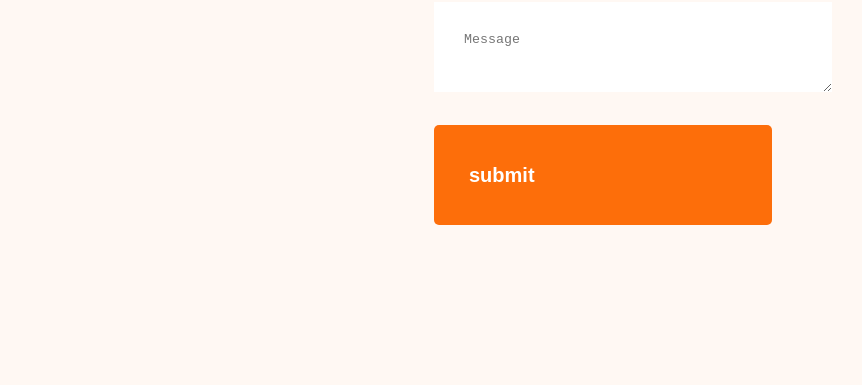
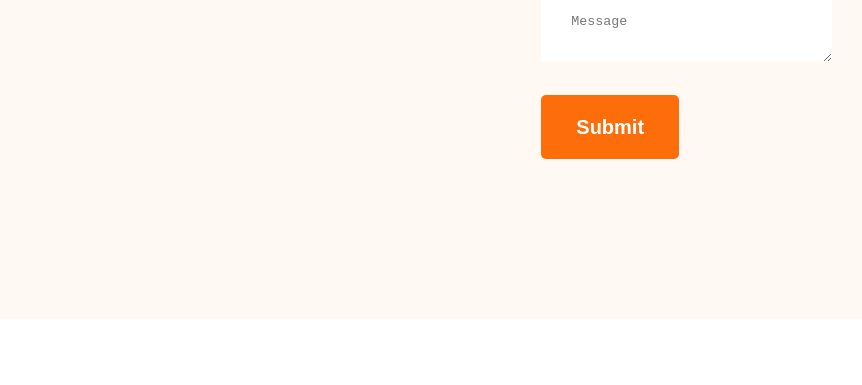
Before and after one commit to Asif419/portfolio-practice, a plain HTML site: page index.html in a window 1280 px wide. Shown: the part 3249-3634 px from the top of the page, without its empty margins (238-1100 px from the left). After the commit the page ends 3568 px from the top, so only its background shows below. Drawn offline with Linux system fonts and the light colour scheme.

Commit message:
button problem solve

```diff
--- a/index.html
+++ b/index.html
@@ -172,7 +172,7 @@
                     <input type="text" name="" id="" placeholder="Your Name">
                     <input type="email" name="" id="" placeholder="Your Email">
                     <textarea name="" id="" placeholder="Message"></textarea>
-                    <input class="btn-primary" type="submnit" value="submit">
+                    <button class="btn-primary">Submit</button>
                 </form>
             </div>
         </section>
--- a/styles/portfolio.css
+++ b/styles/portfolio.css
@@ -199,7 +199,7 @@ main {
 .contact input[type="text"], input[type="email"], textarea {
     margin-bottom: 24px;
     border: 0;
-    padding: 30px;
+    padding: 18px 30px;
     width: 100%;
 }
 
```
